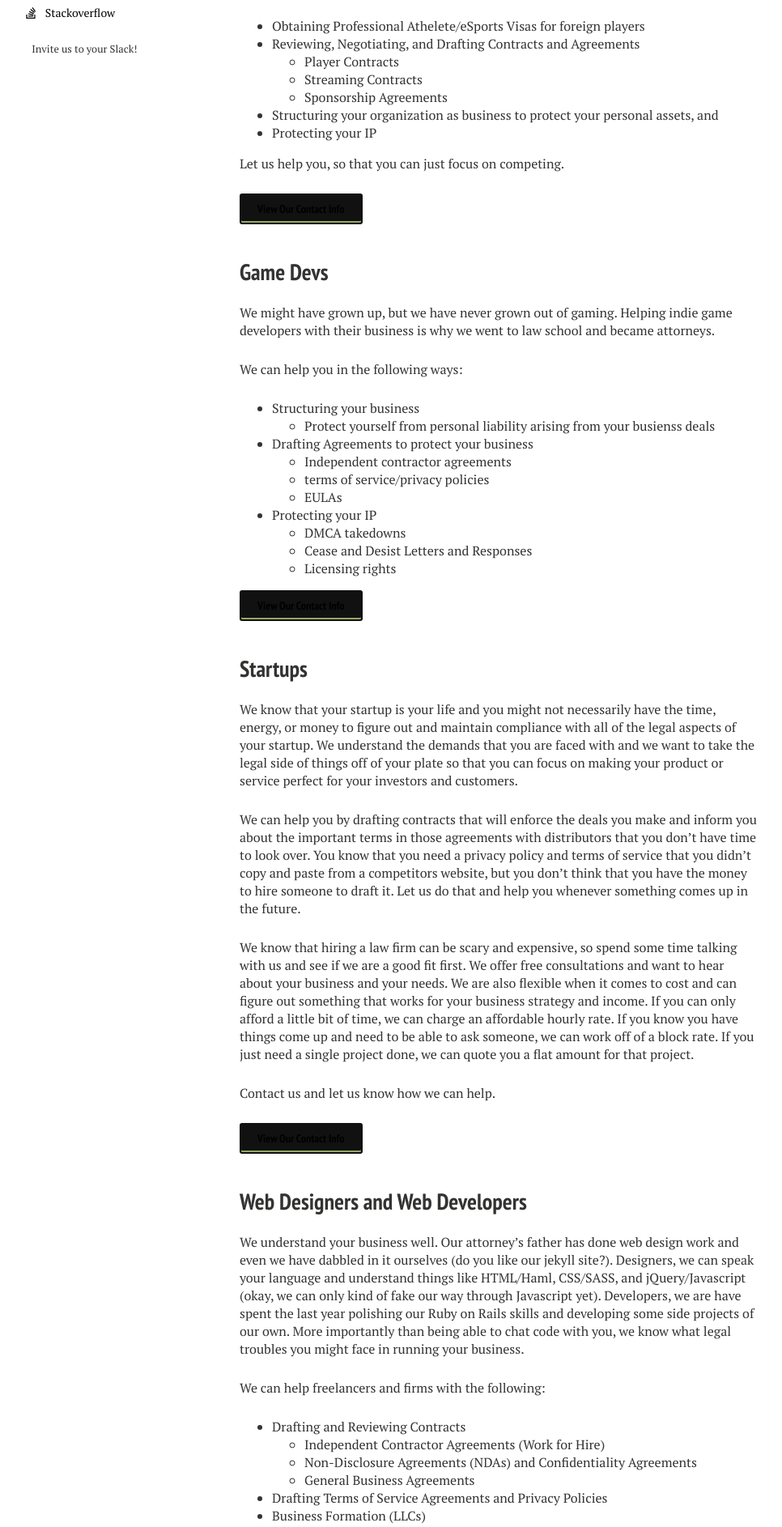
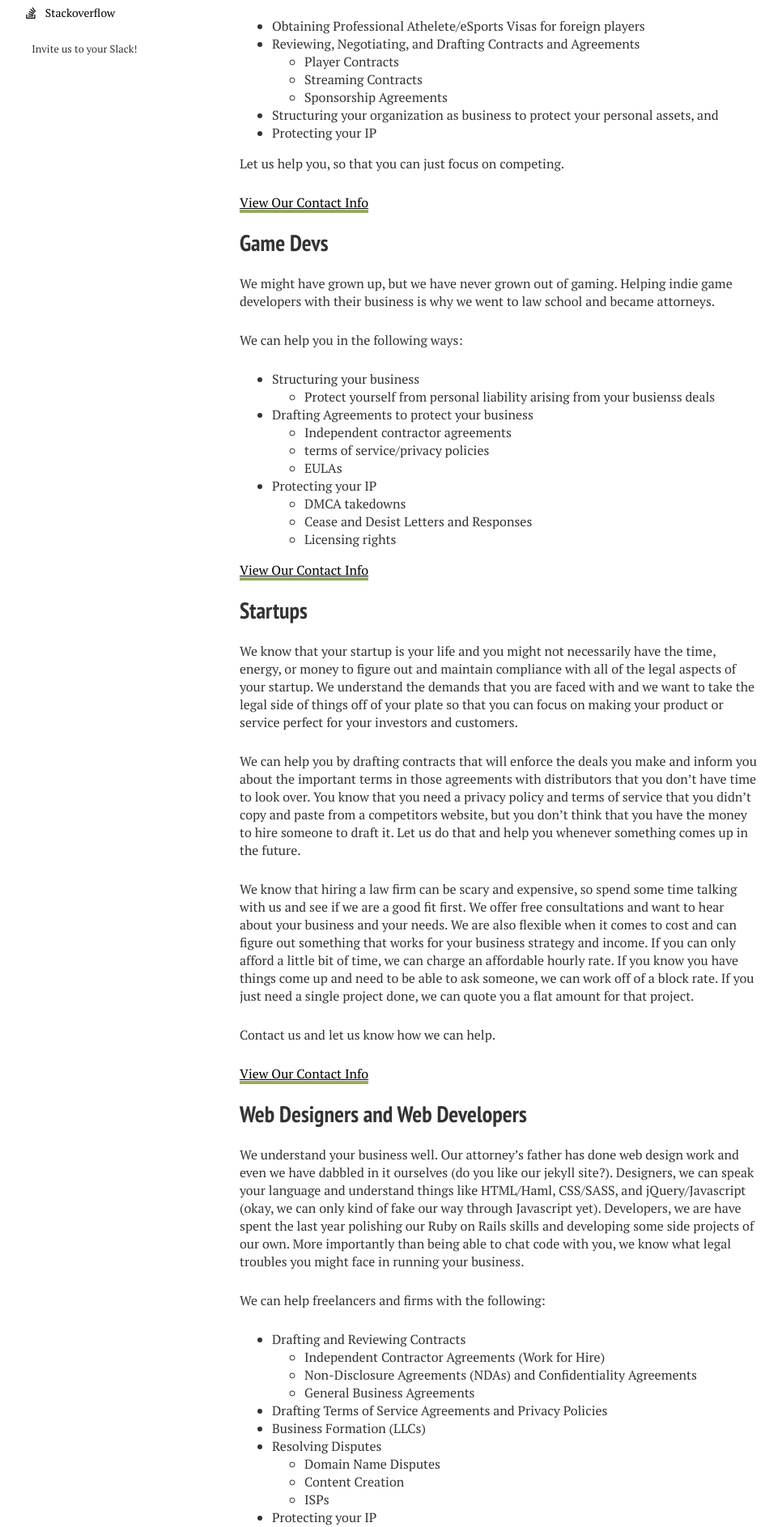
Before and after one commit to nerdyfergy/blg-site-mm3, a Jekyll site: the page built from industries/index.md, in a window 1280 px wide. Shown: the part 1024-2910 px from the top of the page at 81% size, without its empty margins (24-990 px from the left). Built offline with Jekyll 4.4.1, drawn with Linux system fonts in a browser that asks for light colours.

Commit message:
Update index.md

```diff
--- a/industries/index.md
+++ b/industries/index.md
@@ -28,7 +28,7 @@ Whether you are a competitor, caster, or streamer, we can help with:
 
 Let us help you, so that you can just focus on competing.
 
-<a markdown="0" href="{{ site.url }}/contact" class="btn">View Our Contact Info</a>
+<a markdown="0" href="{{ site.url }}/contact">View Our Contact Info</a>
 
 
 ## Game Devs
@@ -47,7 +47,7 @@ We can help you in the following ways:
   * Cease and Desist Letters and Responses
   * Licensing rights
 
-<a markdown="0" href="{{ site.url }}/contact" class="btn">View Our Contact Info</a>
+<a markdown="0" href="{{ site.url }}/contact">View Our Contact Info</a>
 
 
 ## Startups
@@ -59,7 +59,7 @@ We know that hiring a law firm can be scary and expensive, so spend some time ta
 
 Contact us and let us know how we can help.
 
-<a markdown="0" href="{{ site.url }}/contact" class="btn">View Our Contact Info</a>
+<a markdown="0" href="{{ site.url }}/contact" >View Our Contact Info</a>
 
 
 ## Web Designers and Web Developers
@@ -79,4 +79,4 @@ We can help freelancers and firms with the following:
   * ISPs
 * Protecting your IP
 
-<a markdown="0" href="{{ site.url }}/contact" class="btn">View Our Contact Info</a>
+<a markdown="0" href="{{ site.url }}/contact" >View Our Contact Info</a>
```
